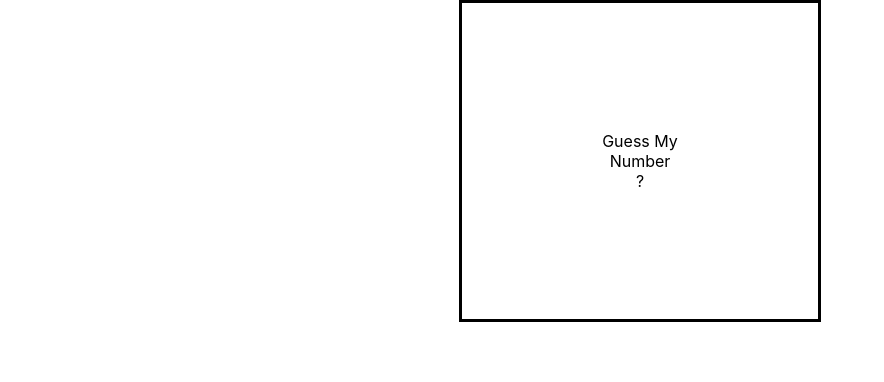
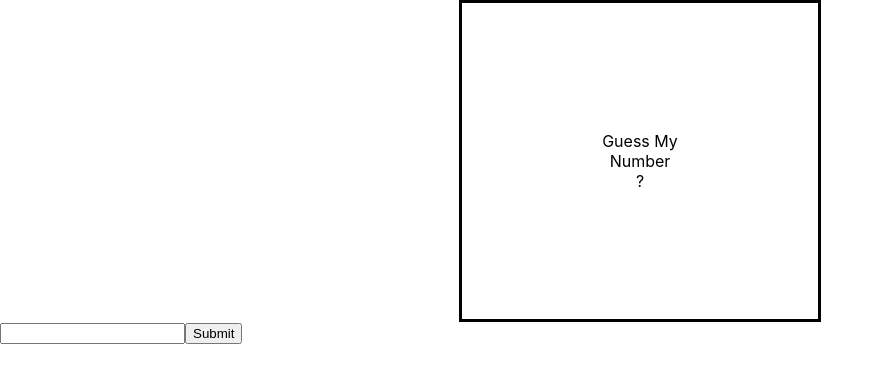
Before and after one commit to Yolisss/Techtonica-assignments2023, a React (Create React App) app in the folder react-app2023/: page / in a window 1280 px wide. Shown: the top 382 px of the page, without its empty margins (0-884 px from the left). Built offline with nearby package versions, Linux system fonts and the light colour scheme.

Commit message:
created form and input in form component and deleted usestate for users guess to incorporate it in a diff component

```diff
--- a/react-app2023/src/App.js
+++ b/react-app2023/src/App.js
@@ -1,11 +1,13 @@
 import logo from "./logo.svg";
 import "./App.css";
 import DisplayMessage from "./components/DisplayMessage";
+import Form from "./components/Form";
 
 function App() {
   return (
     <div className="App">
       <DisplayMessage greeting="Hello" />
+      <Form />
     </div>
   );
 }
--- a/react-app2023/src/components/Form.js
+++ b/react-app2023/src/components/Form.js
@@ -1,7 +1,14 @@
 import React from "react";
 
 export default function Form() {
-  return <div></div>;
+  return (
+    <div>
+      <form>
+        <input type="number" />
+        <button>Submit</button>
+      </form>
+    </div>
+  );
 }
 
 //create form
```
